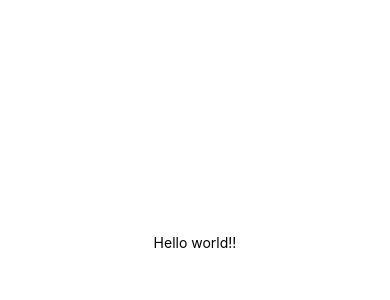
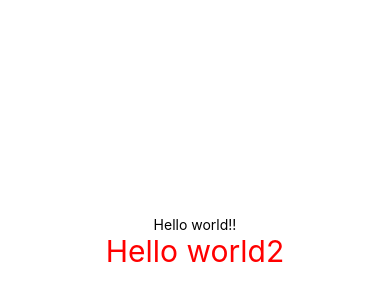
Before and after one commit to thduy2003/RN, a React Native app: screen / in a window 390 px wide. Shown: the part 180-480 px from the top of the page. Built offline with nearby package versions, Linux system fonts and the light colour scheme.

Commit message:
view,text,styles

```diff
--- a/App.tsx
+++ b/App.tsx
@@ -5,7 +5,7 @@ export default function App() {
   return (
     <View style={styles.container}>
       <Text>Hello world!!</Text>
-      <StatusBar style='auto' />
+      <Text style={styles.hello}>Hello world2</Text>
     </View>
   );
 }
@@ -17,4 +17,8 @@ const styles = StyleSheet.create({
     alignItems: "center",
     justifyContent: "center",
   },
+  hello: {
+    fontSize: 30,
+    color: "red",
+  },
 });
```
